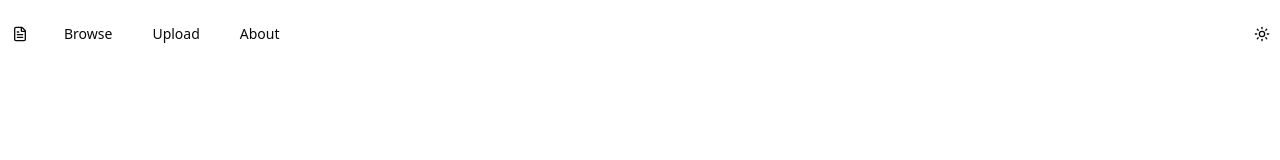
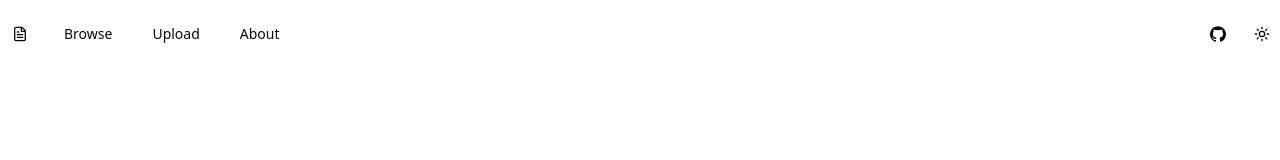
Before and after one commit to vaaniicx/dms, a React (Vite) app in the folder ui/: page / in a window 1280 px wide. Shown: the top 160 px of the page. Built offline with nearby package versions, Linux system fonts and the light colour scheme.

Commit message:
about page

```diff
--- a/ui/src/App.tsx
+++ b/ui/src/App.tsx
@@ -1,16 +1,37 @@
 import { ThemeProvider } from "@/components/theme-provider";
 import Header from "@/components/header";
+import About from "./pages/About";
 import type { ReactNode } from "react";
+import { useEffect, useState } from "react";
 
 type AppProps = {
     children?: ReactNode;
 };
 
 function App({ children }: AppProps) {
+    const [route, setRoute] = useState<string>(
+        typeof window !== "undefined" ? window.location.pathname : "/browse"
+    );
+
+    useEffect(() => {
+        const onPop = () => setRoute(window.location.pathname || "/browse");
+        window.addEventListener("popstate", onPop);
+        return () => window.removeEventListener("popstate", onPop);
+    }, []);
+
+    function renderRoute() {
+        switch (route) {
+            case "/about":
+                return <About />;
+            default:
+                return children ?? null;
+        }
+    }
+
     return (
         <ThemeProvider>
             <Header />
-            {children}
+            {renderRoute()}
         </ThemeProvider>
     );
 }
--- a/ui/src/components/header.tsx
+++ b/ui/src/components/header.tsx
@@ -8,20 +8,28 @@ export function Header() {
             <div className="container flex justify-between mx-auto">
                 <div className="flex gap-2">
                     <Button asChild variant="ghost">
-                        <a href="#/browse"><FileText /></a>
+                        <a href="/browse"><FileText /></a>
                     </Button>
                     <Button asChild variant="ghost">
-                        <a href="#/browse">Browse</a>
+                        <a href="/browse">Browse</a>
                     </Button>
                     <Button asChild variant="ghost">
-                        <a href="#/upload">Upload</a>
+                        <a href="/upload">Upload</a>
                     </Button>
                     <Button asChild variant="ghost">
-                        <a href="#/about">About</a>
+                        <a href="/about">About</a>
                     </Button>
                 </div>
 
-                <div className="flex">
+                <div className="flex items-center gap-2">
+                    <Button asChild variant="ghost" size="icon">
+                        <a href="https://github.com/vaaniicx/dms" target="_blank" rel="noopener noreferrer" aria-label="Open GitHub repository">
+                            <svg viewBox="0 0 24 24" className="h-[1.2rem] w-[1.2rem]" fill="currentColor" aria-hidden="true">
+                                <path d="M12 .297c-6.63 0-12 5.373-12 12 0 5.303 3.438 9.8 8.205 11.387.6.113.82-.258.82-.577v-2.234c-3.338.726-4.033-1.416-4.033-1.416-.546-1.387-1.333-1.757-1.333-1.757-1.089-.744.084-.729.084-.729 1.205.084 1.838 1.236 1.838 1.236 1.07 1.834 2.809 1.304 3.495.998.108-.776.418-1.305.762-1.605-2.665-.305-5.466-1.332-5.466-5.93 0-1.31.468-2.381 1.235-3.221-.135-.303-.54-1.523.105-3.176 0 0 1.005-.322 3.3 1.23.96-.267 1.98-.399 3-.405 1.02.006 2.04.138 3 .405 2.28-1.552 3.285-1.23 3.285-1.23.645 1.653.24 2.873.12 3.176.765.84 1.23 1.911 1.23 3.221 0 4.61-2.805 5.625-5.475 5.922.429.369.81 1.096.81 2.214v3.293c0 .319.21.694.825.576C20.565 22.092 24 17.592 24 12.297 24 5.67 18.627.297 12 .297z" />
+                            </svg>
+                            <span className="sr-only">GitHub</span>
+                        </a>
+                    </Button>
                     <ThemeToggle variant="ghost" />
                 </div>
             </div>
--- /dev/null
+++ b/ui/src/pages/About.tsx
@@ -0,0 +1,48 @@
+import { useEffect, useState } from "react";
+
+export default function About() {
+    const [minH, setMinH] = useState<number | undefined>(undefined);
+
+    useEffect(() => {
+        const headerSelector = "header";
+
+        function update() {
+            const header = document.querySelector(headerSelector) as HTMLElement | null;
+            const headerHeight = header ? header.getBoundingClientRect().height : 0;
+            const available = window.innerHeight - headerHeight;
+            setMinH(available > 0 ? Math.floor(available) : 0);
+        }
+
+        update();
+        window.addEventListener("resize", update);
+
+        const headerEl = document.querySelector(headerSelector);
+        const observer = headerEl ? new MutationObserver(() => update()) : null;
+        if (observer && headerEl) {
+            observer.observe(headerEl, { attributes: true, childList: true, subtree: true });
+        }
+
+        return () => {
+            window.removeEventListener("resize", update);
+            if (observer) observer.disconnect();
+        };
+    }, []);
+
+    const containerStyle = minH ? { minHeight: `${minH}px` } : undefined;
+
+    return (
+        <div className="flex items-center" style={containerStyle}>
+            <div className="max-w-2xl mx-auto w-full">
+                <h1 className="scroll-m-20 text-center text-4xl font-extrabold tracking-tight text-balance">
+                    Document Management System
+                </h1>
+                <p className="text-muted-foreground text-xl text-justify pt-6 pb-12">
+                    Document Management System (DMS) is an application for document archiving, text extraction, and
+                    intelligent search. It automates document storage, OCR scanning, AI summarization, and full-text
+                    indexing using a distributed microservice setup.
+                </p>
+                <p className="leading-7 text-center">Developed by Group-A, Winter Semester 2025</p>
+            </div>
+        </div>
+    );
+}
```
